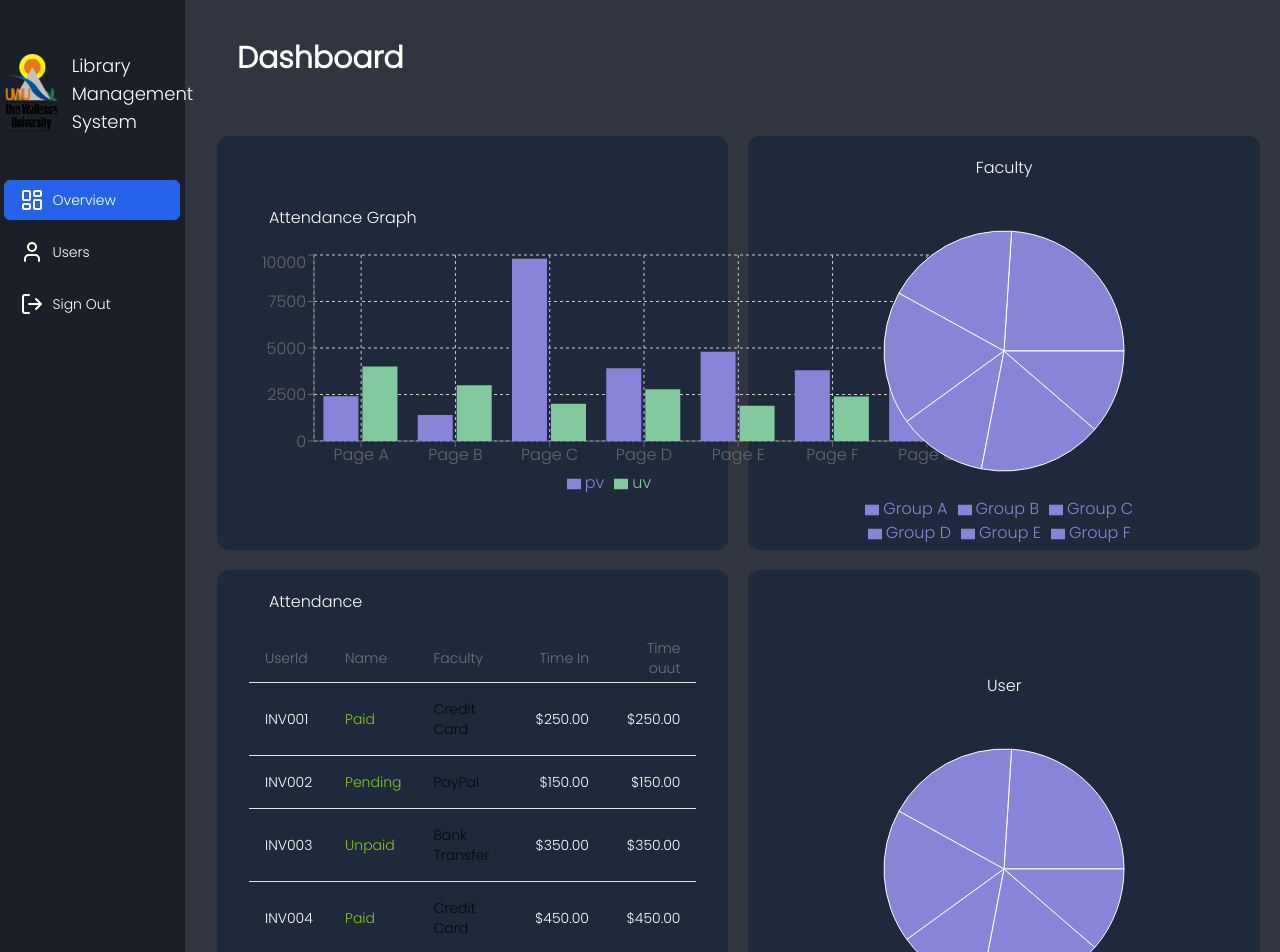
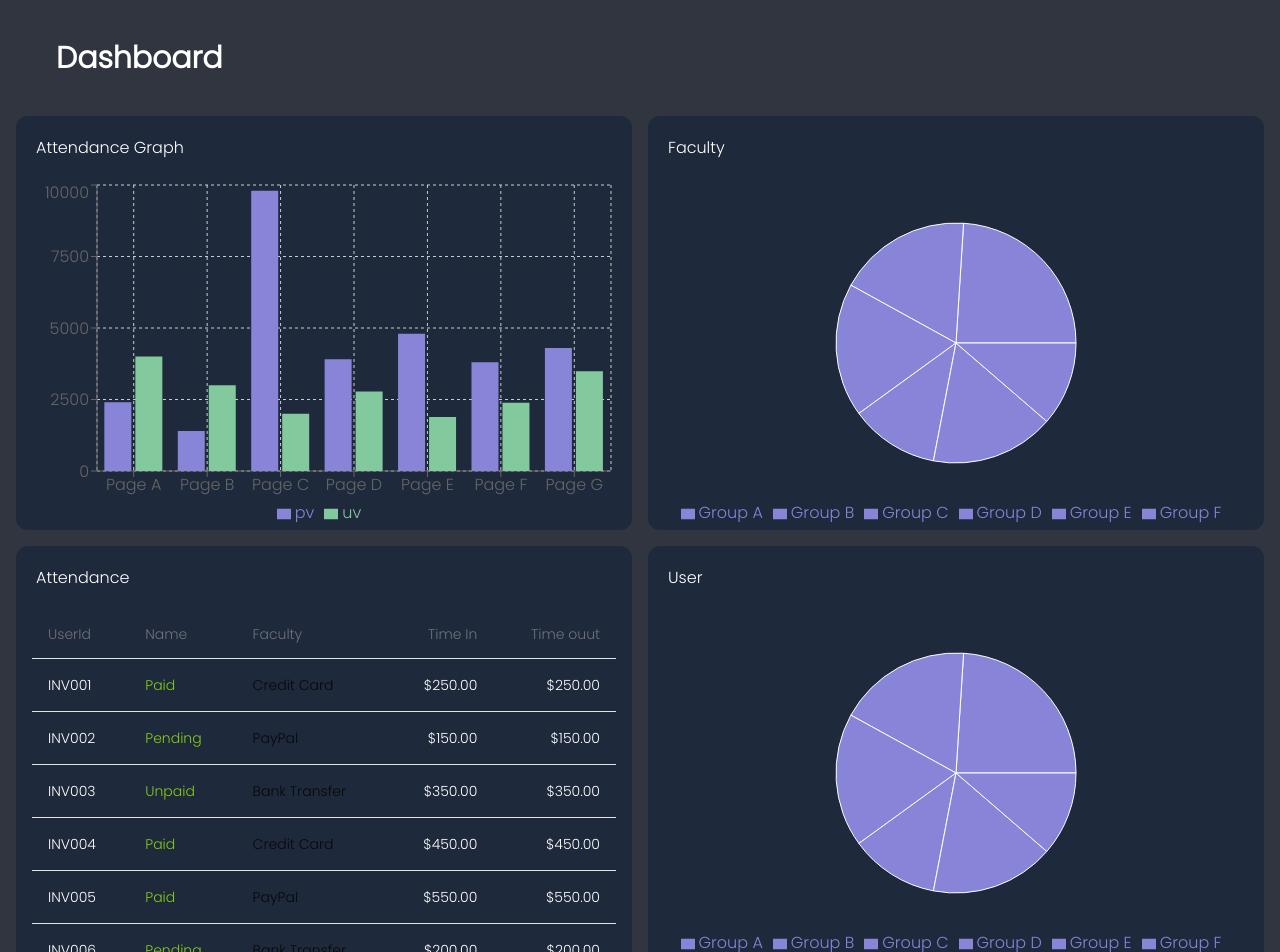
Before and after one commit to SPM-TECH/Library-Management, a React (Vite) app in the folder front-end/: page /Dashboard in a window 1280 px wide. Shown: the top 952 px of the page. Built offline with nearby package versions, Linux system fonts and the light colour scheme.

Commit message:
charts responsiveness fixed

```diff
--- /dev/null
+++ b/front-end/src/components/charts/AttendanceBarchart.tsx
@@ -0,0 +1,66 @@
+import {
+  CartesianGrid,
+  XAxis,
+  YAxis,
+  Tooltip,
+  BarChart,
+  Legend,
+  Bar,
+  ResponsiveContainer,
+} from "recharts";
+
+const data = [
+  {
+    name: "Page A",
+    uv: 4000,
+    pv: 2400,
+  },
+  {
+    name: "Page B",
+    uv: 3000,
+    pv: 1398,
+  },
+  {
+    name: "Page C",
+    uv: 2000,
+    pv: 9800,
+  },
+  {
+    name: "Page D",
+    uv: 2780,
+    pv: 3908,
+  },
+  {
+    name: "Page E",
+    uv: 1890,
+    pv: 4800,
+  },
+  {
+    name: "Page F",
+    uv: 2390,
+    pv: 3800,
+  },
+  {
+    name: "Page G",
+    uv: 3490,
+    pv: 4300,
+  },
+];
+
+const AttendanceBarchart = () => {
+  return (
+    <ResponsiveContainer height={350}>
+      <BarChart width={500} height={350} data={data}>
+        <CartesianGrid strokeDasharray="3 3" />
+        <XAxis dataKey="name" />
+        <YAxis />
+        <Tooltip />
+        <Legend />
+        <Bar dataKey="pv" fill="#8884d8" />
+        <Bar dataKey="uv" fill="#82ca9d" />
+      </BarChart>
+    </ResponsiveContainer>
+  );
+};
+
+export default AttendanceBarchart;
--- /dev/null
+++ b/front-end/src/components/charts/FacultyPieChart.tsx
@@ -0,0 +1,49 @@
+import { Legend, PieChart, Pie, ResponsiveContainer } from "recharts";
+
+const datapie = [
+  {
+    name: "Group A",
+    value: 400,
+  },
+  {
+    name: "Group B",
+    value: 300,
+  },
+  {
+    name: "Group C",
+    value: 300,
+  },
+  {
+    name: "Group D",
+    value: 200,
+  },
+  {
+    name: "Group E",
+    value: 278,
+  },
+  {
+    name: "Group F",
+    value: 189,
+  },
+];
+
+const FacultyPieChart = () => {
+  return (
+    <ResponsiveContainer height={350}>
+      <PieChart width={500} height={350}>
+        <Legend />
+        <Pie
+          data={datapie}
+          dataKey="value"
+          nameKey="name"
+          cx="50%"
+          cy="50%"
+          outerRadius={120}
+          fill="#8884d8"
+        />
+      </PieChart>
+    </ResponsiveContainer>
+  );
+};
+
+export default FacultyPieChart;
--- a/front-end/src/pages/Dashboard.tsx
+++ b/front-end/src/pages/Dashboard.tsx
@@ -1,247 +1,76 @@
 import logo from "../assets/logo.png";
-import overview from "../assets/overview.png";
-import {
-  LineChart,
-  Line,
-  CartesianGrid,
-  XAxis,
-  YAxis,
-  Tooltip,
-  BarChart,
-  Legend,
-  Bar,
-  PieChart,
-  Pie,
-} from "recharts";
+import { Legend, PieChart, Pie } from "recharts";
+import { Button } from "@/components/ui/button";
+import AttendanceBarchart from "@/components/charts/AttendanceBarchart";
 
-import { Button } from "@/components/ui/button";
-import {
-  Airplay,
-  BookOpen,
-  BookOpenCheck,
-  GanttChart,
-  Globe,
-  Info,
-  LayoutDashboard,
-  LogOut,
-  Microscope,
-  MoreHorizontal,
-  Newspaper,
-  User,
-  Wifi,
-} from "lucide-react";
-import Options from "../components/Options";
+import { LayoutDashboard, LogOut, User } from "lucide-react";
 import { TableDemo } from "@/components/Table";
-
-const options = [
-  {
-    icon: BookOpenCheck,
-    name: "Borrow Books",
-    color: "bg-gray-600",
-  },
-  {
-    icon: BookOpen,
-    name: "Reference & Read",
-    color: "bg-gray-600",
-  },
-  {
-    icon: Airplay,
-    name: "V/R Studio",
-    color: "bg-gray-600",
-  },
-  {
-    icon: Newspaper,
-    name: "News paper Reading",
-    color: "bg-gray-600",
-  },
-  {
-    icon: Microscope,
-    name: "Research Work /Support",
-    color: "bg-gray-600",
-  },
-  {
-    icon: GanttChart,
-    name: "Periodics/Thesis",
-    color: "bg-gray-600",
-  },
-  {
-    icon: Globe,
-    name: "E-Book&ICT",
-    color: "bg-gray-600",
-  },
-  {
-    icon: Info,
-    name: "Information Commons",
-    color: "bg-gray-600",
-  },
-  {
-    icon: Wifi,
-    name: "Wifi/Entertainment",
-    color: "bg-gray-600",
-  },
-  {
-    icon: MoreHorizontal,
-    name: "Other Services",
-    color: "bg-gray-600",
-  },
-  // {
-  //   icon: "",
-  //   name: "Others Services",
-  //   color: "bg-gray-600",
-  // },
-  // {
-  //   icon: "",
-  //   name: "Submit",
-  //   color: "bg-indigo-700",
-  // },
-];
-
-const data = [
-  {
-    name: "Page A",
-    uv: 4000,
-    pv: 2400,
-  },
-  {
-    name: "Page B",
-    uv: 3000,
-    pv: 1398,
-  },
-  {
-    name: "Page C",
-    uv: 2000,
-    pv: 9800,
-  },
-  {
-    name: "Page D",
-    uv: 2780,
-    pv: 3908,
-  },
-  {
-    name: "Page E",
-    uv: 1890,
-    pv: 4800,
-  },
-  {
-    name: "Page F",
-    uv: 2390,
-    pv: 3800,
-  },
-  {
-    name: "Page G",
-    uv: 3490,
-    pv: 4300,
-  },
-];
-const datapie = [
-  {
-    name: "Group A",
-    value: 400,
-  },
-  {
-    name: "Group B",
-    value: 300,
-  },
-  {
-    name: "Group C",
-    value: 300,
-  },
-  {
-    name: "Group D",
-    value: 200,
-  },
-  {
-    name: "Group E",
-    value: 278,
-  },
-  {
-    name: "Group F",
-    value: 189,
-  },
-];
+import FacultyPieChart from "@/components/charts/FacultyPieChart";
 
 export default function Dashboard() {
   return (
-    <div className="md:w-44  lg:w-auto min-h-screen bg-[#31353F] flex flex-row space-x-3 overflow-hidden">
-      <div className="  bg-[#1B2028]  ">
+    <div className=" px-4 bg-[#31353F] ">
+      {/* <div className="  bg-[#1B2028]  ">
         <div className="relative flex flex-row top-11 justify-center items-center p-2">
           <img src={logo} className="w-20 h-20" />
-          <p className="text-white text-lg">Library Management <br/>System</p>
+          <p className="text-white text-lg">
+            Library Management <br />
+            System
+          </p>
         </div>
         <div className=" top-20 relative flex-col flex items-center gap-y-3">
-          <Button className="text-white bg-blue-600 w-44 fex flex-row justify-start gap-2" variant="ghost">
+          <Button
+            className="text-white bg-blue-600 w-44 fex flex-row justify-start gap-2"
+            variant="ghost"
+          >
             <LayoutDashboard />
             Overview
-
           </Button>
-          <Button className="text-white  w-44 flex flex-row justify-start gap-2" variant="ghost">
+          <Button
+            className="text-white  w-44 flex flex-row justify-start gap-2"
+            variant="ghost"
+          >
             <User />
             Users
           </Button>
-          <Button className="text-white  w-44 flex flex-row justify-start gap-2" variant="ghost">
+          <Button
+            className="text-white  w-44 flex flex-row justify-start gap-2"
+            variant="ghost"
+          >
             <LogOut />
             Sign Out
           </Button>
-
         </div>
-
-
-      </div>
+      </div> */}
       <div className="flex flex-col">
         <h1 className="text-white text-3xl p-10 font-bold">Dashboard</h1>
 
-      <div className="grid lg:grid-cols-2 gap-5 m-5 md:grid-cols-1">
-
-
-          <div className="bg-slate-800    container   rounded-xl flex flex-col justify-center   ">
+        <div className="grid grid-cols-1 lg:grid-cols-2 gap-4  w-full">
+          <div className="bg-slate-800 rounded-xl">
             <h1 className="text-white p-5">Attendance Graph </h1>
-            <BarChart width={730} height={250} data={data}>
-              <CartesianGrid strokeDasharray="3 3" />
-              <XAxis dataKey="name" />
-              <YAxis />
-              <Tooltip />
-              <Legend />
-              <Bar dataKey="pv" fill="#8884d8" />
-              <Bar dataKey="uv" fill="#82ca9d" />
-            </BarChart>
+            <div className=" flex items-center justify-center w-full px-4">
+              <AttendanceBarchart />
             </div>
-          <div className="bg-slate-800  container   rounded-xl flex flex-col justify-center items-center ">
+          </div>
+          <div className="bg-slate-800 rounded-xl">
             <h1 className="text-white p-5">Faculty </h1>
-            <PieChart width={330} height={350}>
-              <Legend />
-              <Pie
-                data={datapie}
-                dataKey="value"
-                nameKey="name"
-                cx="50%"
-                cy="50%"
-                outerRadius={120}
-                fill="#8884d8"
-              />
-            </PieChart>
+            <div className=" flex items-center justify-center w-full px-4">
+              <FacultyPieChart />
+            </div>
           </div>
 
-
-          <div className="bg-slate-800  container   rounded-xl flex flex-col justify-center   ">
+          <div className="bg-slate-800 rounded-xl">
             <h1 className="text-white p-5">Attendance </h1>
-            <TableDemo/>
+            <div className=" flex items-center justify-center w-full px-4">
+              <TableDemo />
             </div>
-          <div className="bg-slate-800   container   rounded-xl flex flex-col justify-center  items-center ">
+          </div>
+          <div className="bg-slate-800 rounded-xl">
             <h1 className="text-white p-5">User </h1>
-            <PieChart width={330} height={350}>
-              <Legend />
-              <Pie
-                data={datapie}
-                dataKey="value"
-                nameKey="name"
-                cx="50%"
-                cy="50%"
-                outerRadius={120}
-                fill="#8884d8"
-              />
-            </PieChart>
+            <div className=" flex items-center justify-center w-full">
+              <FacultyPieChart />
             </div>
-
+          </div>
         </div>
       </div>
     </div>
```
Also changed, not shown: front-end/src/components/Table.tsx (+18 -13 lines). Lines whose indentation alone changed are shown as unchanged.
